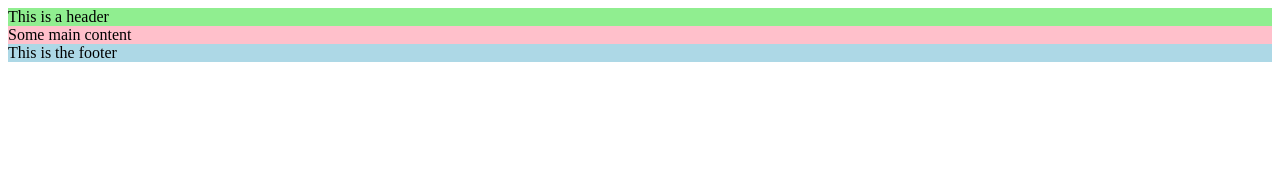
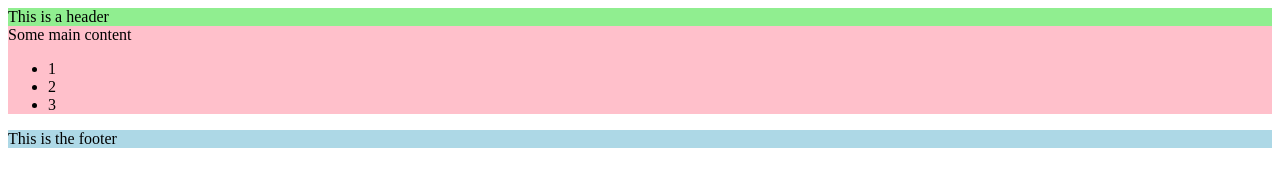
Before and after one commit to SophiaKornelia/gitGraphTest, a plain HTML site: page index.html in a window 1280 px wide. Drawn offline with Linux system fonts and the light colour scheme.

Commit message:
fixed the list

```diff
--- a/index.html
+++ b/index.html
@@ -8,7 +8,15 @@
 </head>
 <body>
     <header>This is a header</header>
-    <main>Some main content</main>
+    <main>Some main content
+        <div class="list">
+            <ul>
+                <li>1</li>
+                <li>2</li>
+                <li>3</li>
+            </ul>
+        </div>
+    </main>
     <footer>This is the footer</footer>
 </body>
 </html>
```
